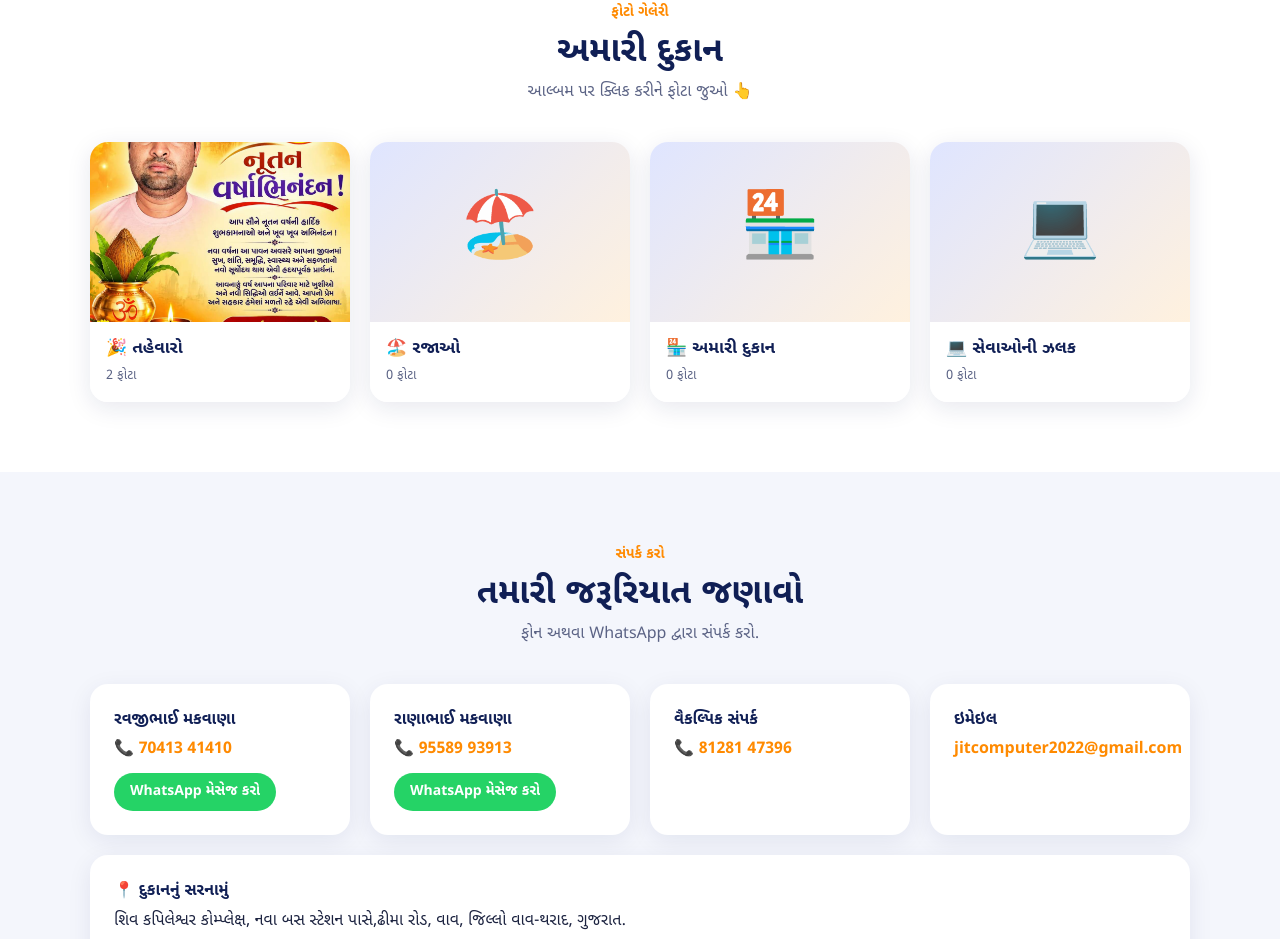
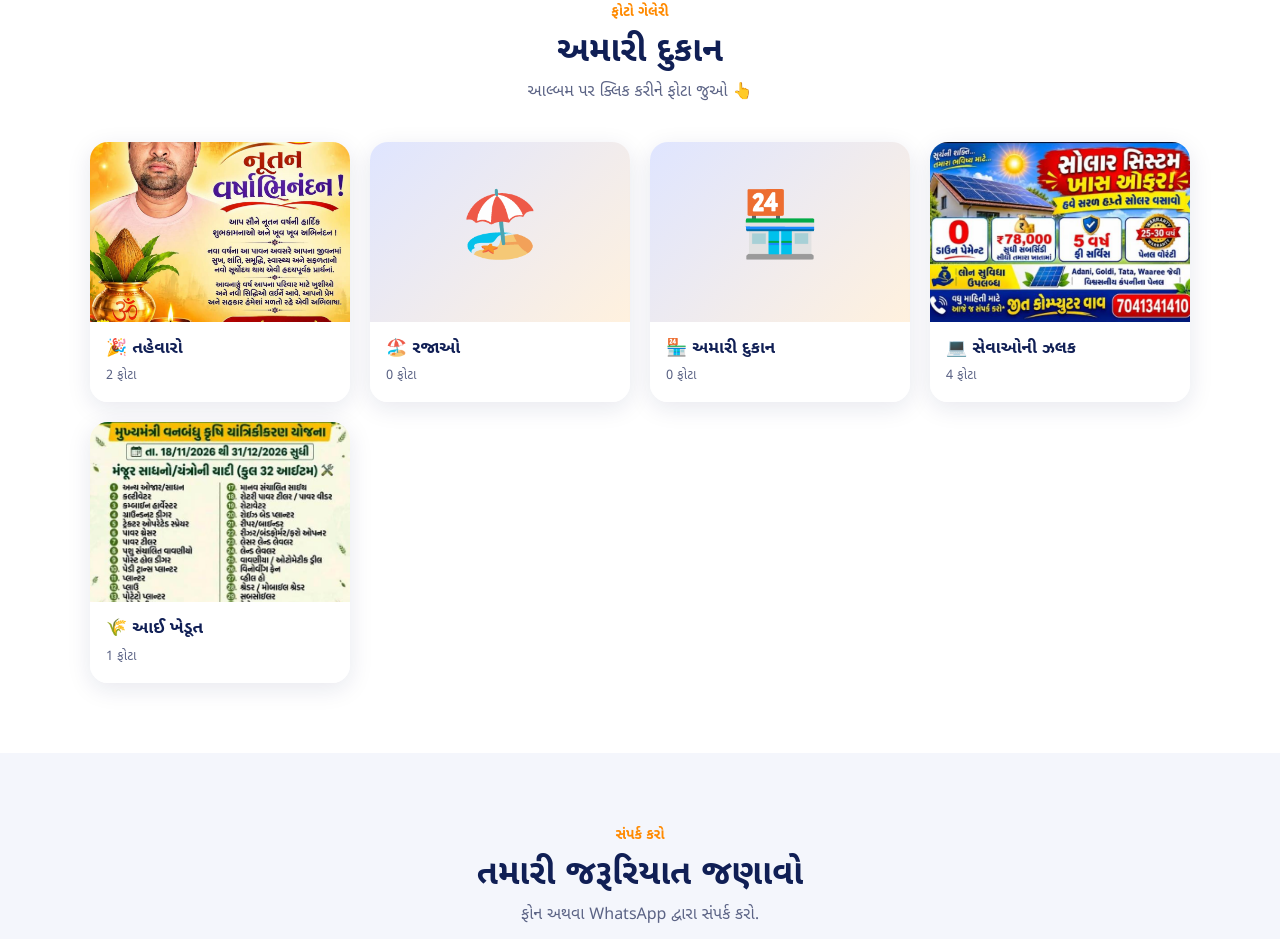
Before and after one commit to jitcomputer2022-sys/jit-computer-website, a plain HTML site: page index.html in a window 1280 px wide. Shown: the part 4326-5265 px from the top of the page. Drawn offline with Linux system fonts and the light colour scheme.

Commit message:
Add photos to services and new farmer section

```diff
--- a/index.html
+++ b/index.html
@@ -283,7 +283,8 @@ const albums=[
  {name:"તહેવારો",icon:"🎉",photos:["festival1.jpg","diwali.jpg"]},
  {name:"રજાઓ",icon:"🏖️",photos:[]},
  {name:"અમારી દુકાન",icon:"🏪",photos:[]},
- {name:"સેવાઓની ઝલક",icon:"💻",photos:[]}
+ {name:"સેવાઓની ઝલક",icon:"💻",photos:["solar.jpg","vima.jpg","solar1.jpg","solardoc.jpg"]},
+ {name:"આઈ ખેડૂત",icon:"🌾",photos:["ikhedut.jpg"]}
 ];
 /* ઉદાહરણ: {name:"દિવાળી",icon:"🪔",photos:["images/diwali1.jpg","images/diwali2.jpg"]}, */
 
```
